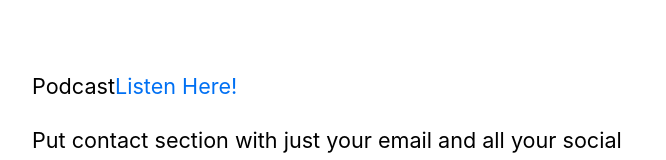
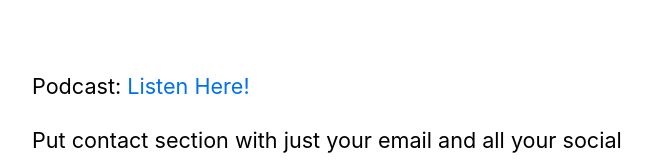
Before and after one commit to SeckMohameth/mohamethseck.com, a Next.js app: page / in a window 1280 px wide. Shown: the part 607-767 px from the top of the page, without its empty margins (302-968 px from the left). Built offline with nearby package versions, Linux system fonts and the light colour scheme.

Commit message:
added podcast links spotify

```diff
--- a/pages/index.js
+++ b/pages/index.js
@@ -23,7 +23,7 @@ export default function Home() {
         <p>My Projects <Link href="/projects/first-post"><a>Here</a></Link></p>
         <p>UX/UI - Spotify case study <a href="https://medium.com/@mohamethseck/putting-myself-in-the-designers-shoes-ui-ux-698bbe0f02ef" target="_blank"><a>Here</a></a></p>
         <br />
-        <p>Podcast<Link href="/podcast/podcast-ep"><a>Listen Here!</a></Link></p>
+        <p>Podcast: <Link href="/podcast/podcast-ep"><a>Listen Here!</a></Link></p>
         <p>Put contact section with just your email and all your social media links. Also show media and podcast you were in</p>
 
       </section>
--- a/pages/podcast/podcast-ep.js
+++ b/pages/podcast/podcast-ep.js
@@ -13,11 +13,11 @@ export default function Podcast() {
         <p>Here are some podcasts I've been a part of. I also have a podcast of my own called MO++</p>
         <br/>
 
-        {/* <iframe src="https://open.spotify.com/embed-podcast/episode/0XbJ5VCxJ1IzcqE7F9MeS4" width="100%" height="232" frameborder="0" allowtransparency="true" allow="encrypted-media"></iframe>
+        <iframe src="https://open.spotify.com/embed-podcast/episode/0XbJ5VCxJ1IzcqE7F9MeS4" width="100%" height="232" frameborder="0" allowtransparency="true" allow="encrypted-media"></iframe>
 
         <iframe src="https://open.spotify.com/embed-podcast/episode/2PuyrwXogA1iQ7MF3iU4Vz" width="100%" height="232" frameborder="0" allowtransparency="true" allow="encrypted-media"></iframe>
 
-        <iframe src="https://www.facebook.com/plugins/video.php?height=314&href=https%3A%2F%2Fwww.facebook.com%2FNewHavenIndependent%2Fvideos%2F2428012144143501%2F&show_text=true&width=560" width="560" height="429" style="border:none;overflow:hidden" scrolling="no" frameborder="0" allowfullscreen="true" allow="autoplay; clipboard-write; encrypted-media; picture-in-picture; web-share" allowFullScreen="true"></iframe> */}
+        {/* <iframe src="https://www.facebook.com/plugins/video.php?height=314&href=https%3A%2F%2Fwww.facebook.com%2FNewHavenIndependent%2Fvideos%2F2428012144143501%2F&show_text=true&width=560" width="560" height="429" style="border:none;overflow:hidden" scrolling="no" frameborder="0" allowfullscreen="true" allow="autoplay; clipboard-write; encrypted-media; picture-in-picture; web-share" allowFullScreen="true"></iframe> */}
     </Layout>
         </>
     )
```
